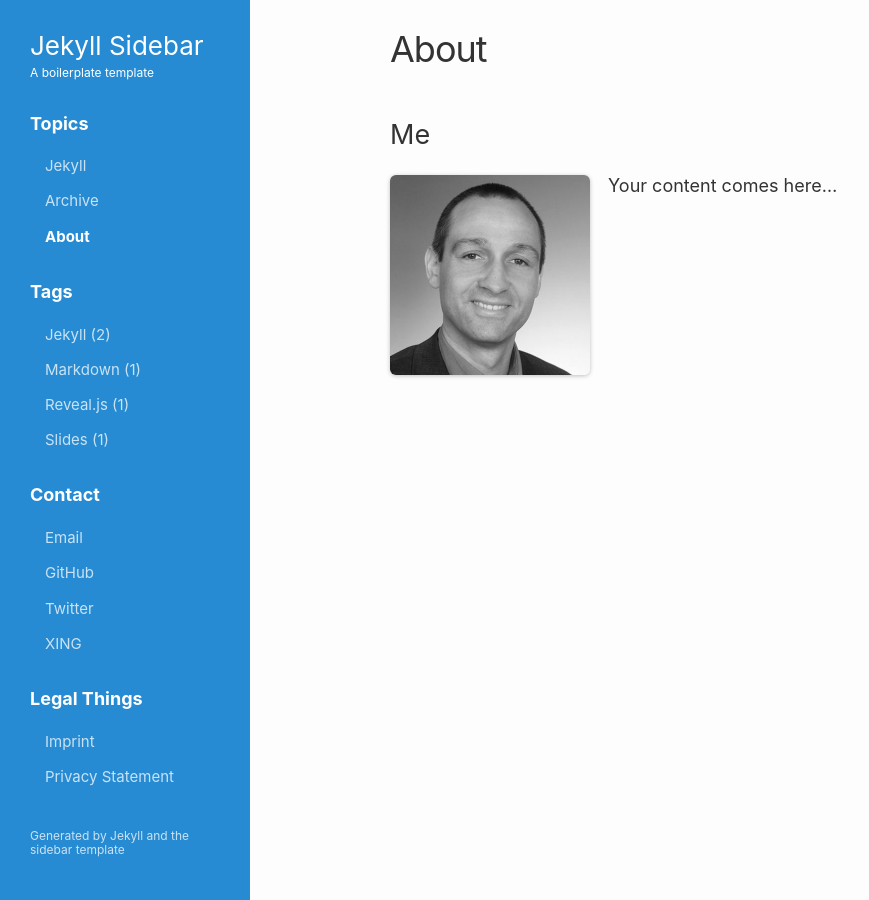
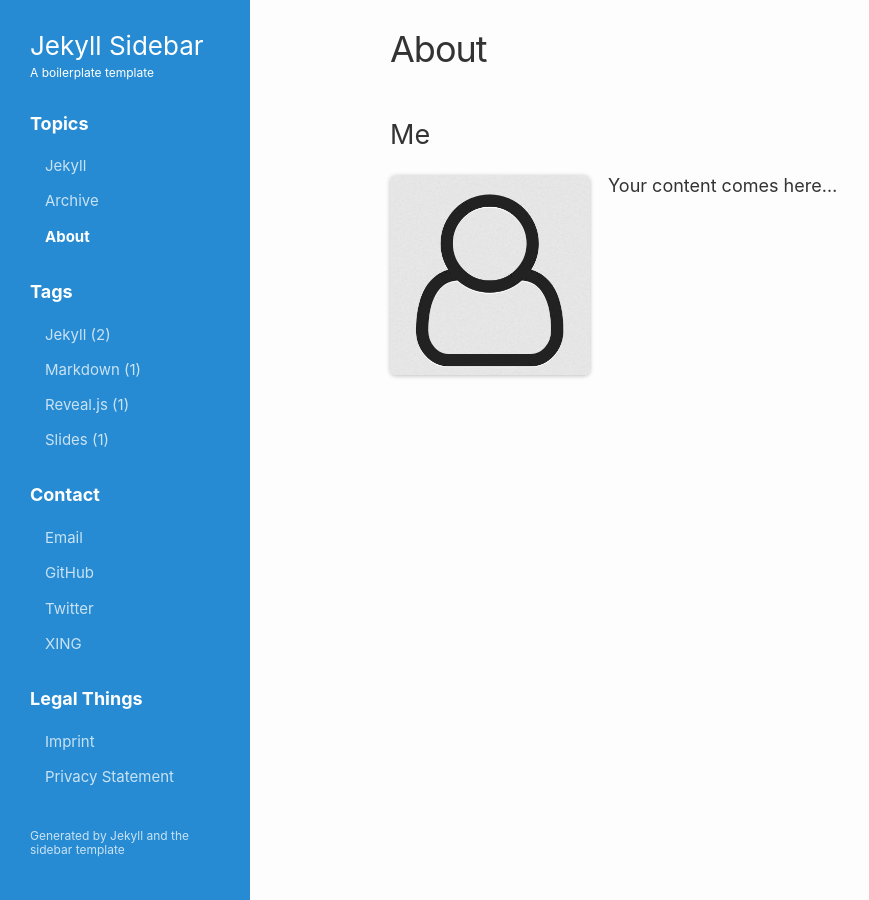
Before and after one commit to ogobrecht/hydebar, a Jekyll site: the page built from about.md, in a window 1280 px wide. Shown: the whole page, without its empty margins (0-869 px from the left). Built offline with Jekyll 4.4.1, drawn with Linux system fonts in a browser that asks for light colours.

Commit message:
correct avatar

```diff
--- a/_config.yml
+++ b/_config.yml
@@ -19,7 +19,7 @@ author:
   name: Your Name
   url: https://your-homepage.com
   email: your@email.com
-  avatar: /assets/avatar.jpeg # the link to a avatar image of the author, used in post meta
+  avatar: /assets/avatar.jpg # the link to a avatar image of the author, used in post meta
   about: /about  # the link to a page about the author or site, used in post meta
   github: yourGitHubAccountName
   twitter: yourTwitterAccountName
--- a/about.md
+++ b/about.md
@@ -6,6 +6,6 @@ topic: 5
 
 ## Me
 
-![Avatar]({{ site.baseurl }}/assets/avatar.jpeg){:.left.avatar}
+![Avatar]({{ site.baseurl }}{{ site.author.avatar }}){:.left.avatar}
 
 Your content comes here...
```
Also changed, not shown: assets/avatar.jpeg (deleted), assets/avatar.jpg (added).
